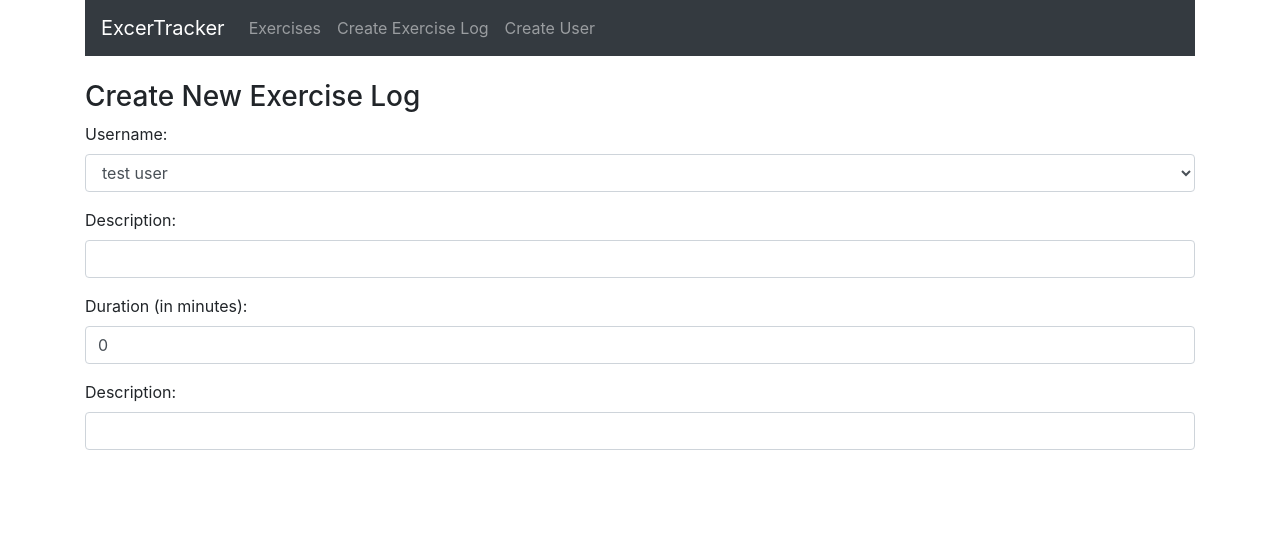
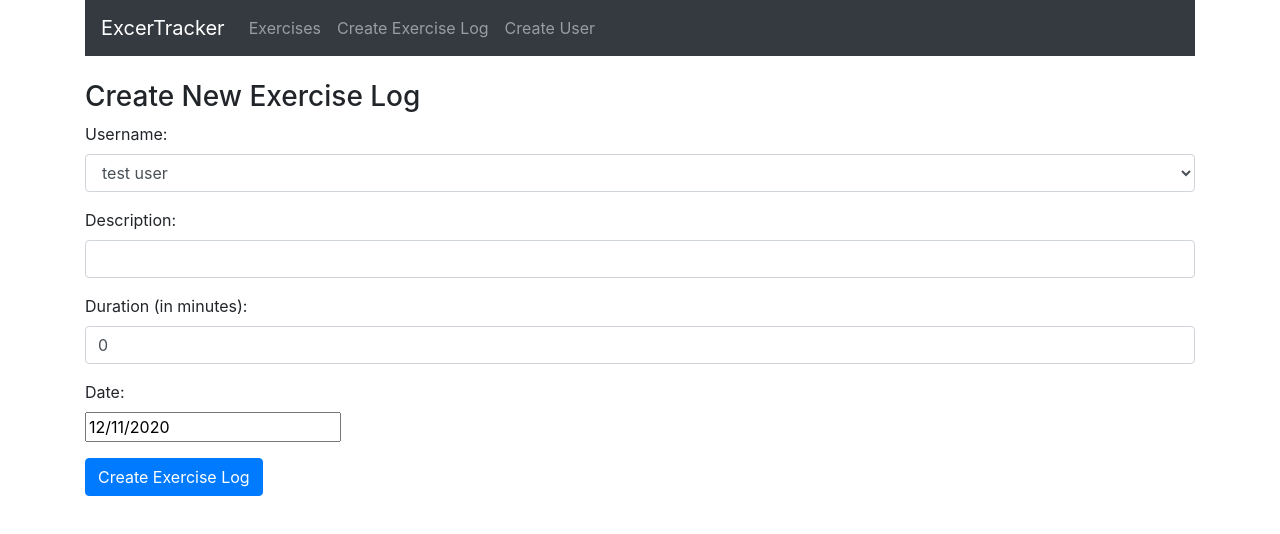
Before and after one commit to Adithya2018/MERN-Exercise-Tracker, a React (Create React App) app in the folder mern-exercise-tracker/: page /create in a window 1280 px wide. Shown: the top 534 px of the page. Built offline with nearby package versions, Linux system fonts and the light colour scheme.

Commit message:
14th commit

```diff
--- a/mern-exercise-tracker/src/components/create-exercise.component.js
+++ b/mern-exercise-tracker/src/components/create-exercise.component.js
@@ -1,4 +1,6 @@
 import React, { Component } from 'react';
+import DatePicker from 'react-datepicker';
+import "react-datepicker/dist/react-datepicker.css";
 
 export default class CreateExercise extends Component{
     constructor(props){
@@ -106,13 +108,16 @@ export default class CreateExercise extends Component{
                         />
                     </div>
                     <div className="form-group">
-                        <label>Description: </label>
-                        <input type="text"
-                            required
-                            className="form-control"
-                            value={this.state.description}
-                            onChange={this.onChangeDescription}
-                        />
+                        <label>Date: </label>
+                        <div>
+                            <DatePicker
+                                selected={this.state.date}
+                                onChange={this.onChangeDate}
+                            />
+                        </div>
+                    </div>
+                    <div className="form-group">
+                        <input type="submit" value="Create Exercise Log" className="btn btn-primary"/>
                     </div>
                 </form>
             </div>
--- a/mern-exercise-tracker/src/components/create-user.component.js
+++ b/mern-exercise-tracker/src/components/create-user.component.js
@@ -1,6 +1,25 @@
 import React, { Component } from 'react';
 
 export default class CreateUser extends Component{
+
+    constructor(props){
+        super(props);
+
+        this.onChangeUsername = this.onChangeUsername.bind(this);
+        this.onChangeDescription = this.onChangeDescription.bind(this);
+        this.onChangeDuration = this.onChangeDuration.bind(this);
+        this.onChangeDate = this.onChangeDate.bind(this);
+        this.onSubmit = this.onSubmit.bind(this);
+
+        this.state = {
+            username: '',
+            description: '',
+            duration: 0,
+            date: new Date(),
+            users: []
+        }
+    }
+
     render(){
         return(
             <div>
```
Also changed, not shown: 2 other files (tests, documents, lock files or other folders).
